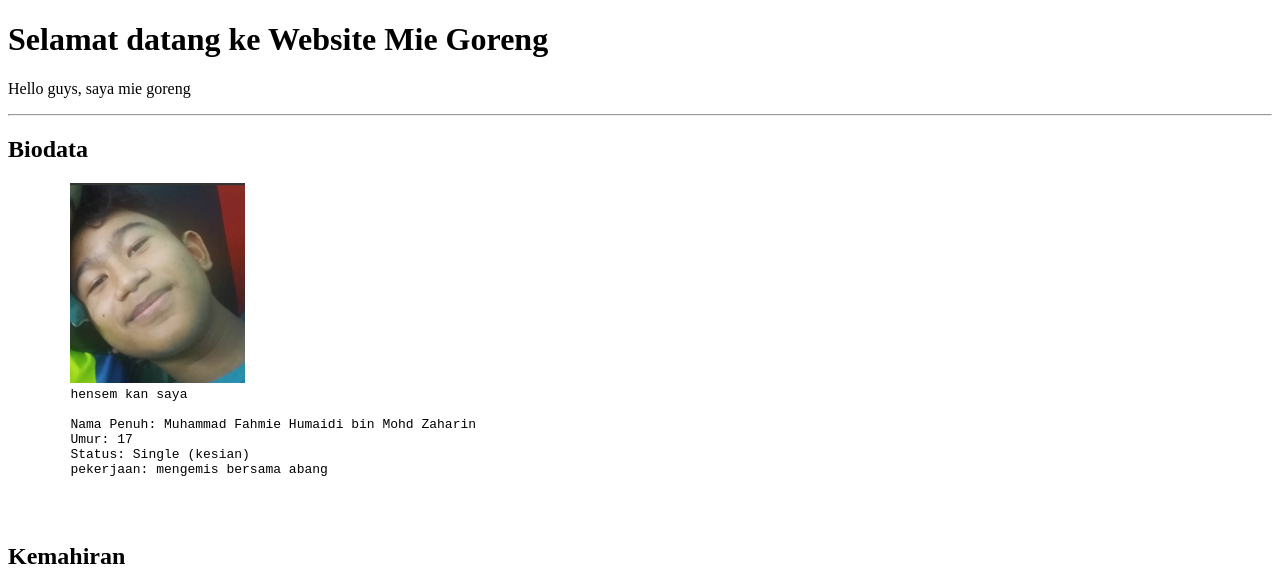
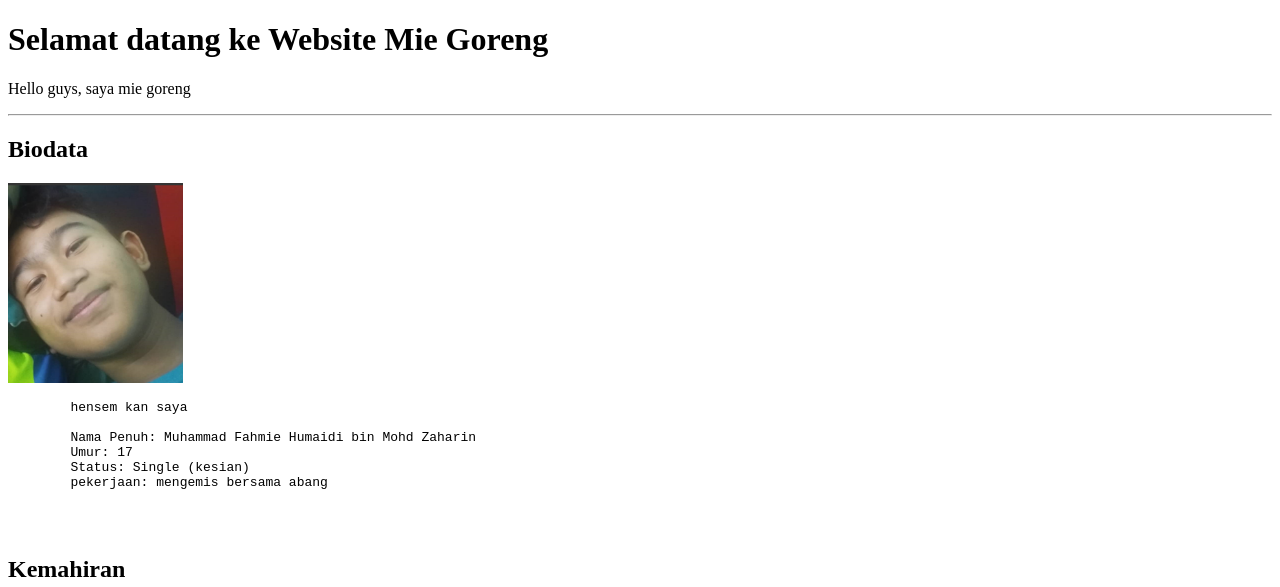
Before and after one commit to Danieal550/Gues-Number, a plain HTML site: page Mie goreng/index.html in a window 1280 px wide. Shown: the top 587 px of the page. Drawn offline with Linux system fonts and the light colour scheme.

Commit message:
index.html

```diff
--- a/Mie goreng/index.html
+++ b/Mie goreng/index.html
@@ -11,8 +11,8 @@
     <p> Hello guys, saya mie goreng  </p>
     <hr>
     <h2>Biodata</h2>
+    <div><img src="images/favicon.png" height="200"></div>
     <pre>
-        <img src="images/favicon.png" height="200">
         hensem kan saya <br>
         Nama Penuh: Muhammad Fahmie Humaidi bin Mohd Zaharin
         Umur: 17
```
